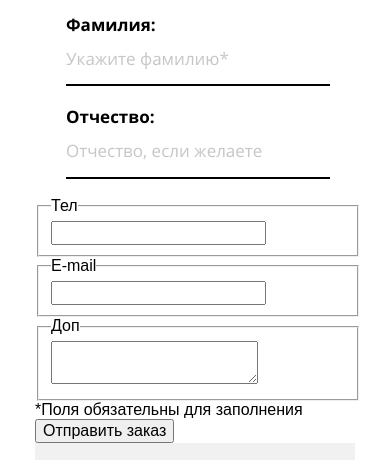
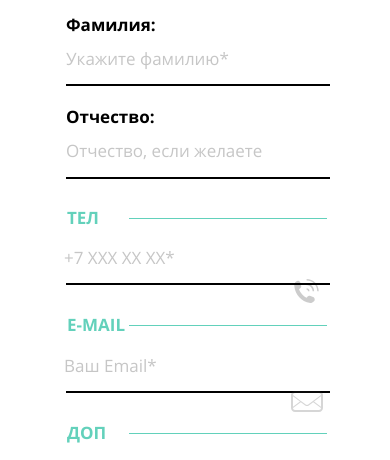
Before and after one commit to Arver1/Layour-Mishka, a website: page form.html in a window 390 px wide. Shown: the part 1109-1569 px from the top of the page. Drawn offline with Linux system fonts and the light colour scheme; files whose address does not match are found by name.

Commit message:
style field in mobil form

```diff
--- a/form.html
+++ b/form.html
@@ -102,12 +102,27 @@
 				<path d="M24.108,6.7c0.521-0.05,1.045-0.226,1.477-0.524c0.085-0.072,0.171-0.144,0.256-0.216c0.52-0.335,0.972-0.827,0.728-1.361 c-0.504-1.105-0.423-2.231-0.416-3.414c0.006-0.958-0.963-1.246-1.781-1.174c-0.723,0.063-2.168,0.581-2.175,1.52 c-0.006,0.993-0.071,2.016,0.109,2.992c-0.047,0.113-0.074,0.239-0.104,0.355c-0.055,0.212,0.016,0.42,0.142,0.59 c0,0.045,0.002,0.089,0.002,0.134c0.005,0.112,0.01,0.224,0.015,0.335c0.073,0.232,0.216,0.409,0.429,0.53 C23.178,6.7,23.668,6.742,24.108,6.7z"/>
 			</g>
 		</symbol>
+		<symbol id="tel_icon" viewBox="0 0 24.829 24.333">
+			<g>
+				<g id="UrwUhy_2_">
+					<g>
+						<path d="M17.321,24.333c-0.371,0-0.744,0-1.115,0c-4.904-0.58-8.497-2.857-11.11-5.772C2.473,15.637,0.402,11.875,0,6.817 c0-0.453,0-0.906,0-1.358c0.091-0.921,0.544-1.55,1.067-2.086c0.65-0.666,1.63-1.522,2.522-1.553 c0.659-0.022,1.78,0.451,2.232,1.066c0.388,0.53,0.595,1.59,0.775,2.378c0.185,0.797,0.6,1.95,0.485,2.717 C6.905,9.177,5.317,9.684,4.85,10.553c1.551,3.721,4.089,6.456,7.472,8.345c0.847-0.465,1.595-1.864,2.767-1.892 c0.428-0.012,0.972,0.209,1.406,0.34c0.477,0.143,0.891,0.326,1.311,0.484c0.705,0.266,1.957,0.621,2.378,1.213 c0.433,0.61,0.681,1.608,0.581,2.231C20.571,22.508,18.538,23.877,17.321,24.333z"/>
+					</g>
+				</g>
+				<path d="M12.529,1.528c5.949,0,10.771,4.822,10.771,10.771h1.529C24.829,5.507,19.323,0,12.529,0V1.528z"/>
+				<path d="M12.529,9.327v1.552c0.785,0,1.421,0.636,1.421,1.42h1.553C15.502,10.657,14.172,9.327,12.529,9.327z"/>
+				<path d="M12.529,6.246c3.345,0,6.056,2.71,6.056,6.054h1.588c0-4.22-3.422-7.641-7.644-7.641V6.246z"/>
+			</g>
+		</symbol>
+		<symbol id="email_icon" viewBox="0 0 32 32">
+			<path id="mail" fill="#333333" d="M28,5H4C1.791,5,0,6.792,0,9v13c0,2.209,1.791,4,4,4h24c2.209,0,4-1.791,4-4V9 C32,6.792,30.209,5,28,5z M2,10.25l6.999,5.25L2,20.75V10.25z M30,22c0,1.104-0.898,2-2,2H4c-1.103,0-2-0.896-2-2l7.832-5.875 l4.368,3.277c0.533,0.397,1.166,0.6,1.8,0.6c0.633,0,1.266-0.201,1.799-0.6l4.369-3.277L30,22L30,22z M30,20.75l-7-5.25l7-5.25 V20.75z M17.199,18.602c-0.35,0.263-0.763,0.4-1.199,0.4s-0.851-0.139-1.2-0.4L10.665,15.5l-0.833-0.625L2,9.001V9 c0-1.103,0.897-2,2-2h24c1.102,0,2,0.897,2,2L17.199,18.602z"/>
+		</symbol>
 	</svg>
 	<header class="page-header">
 		<h1 class="visually-hidden">Магазин &laquo;Мишка&raquo; - изделия ручной работы для дома</h1> <!-- скрыт -->
 		<nav class="main-nav">
 			<div class="main-nav__wrapper">
-				<a class="main-nav__link-logo">
+				<a class="main-nav__link-logo" href="index.html">
 					<picture>
 						<source media="(min-width: 1150px)" srcset="img/logo-desktop.svg" />
 						<source media="(min-width: 768px)" srcset="img/logo-tablet.svg" />
@@ -184,11 +199,19 @@
 			</fieldset>
 			<fieldset class="form-tel">
 				<legend class="form-tel__title">Тел</legend>
-				<input class="form-tel__field" type="tel" required>
+				<input class="form-tel__field" type="tel" id="tel" required>
+				<label class="form-tel__label" for="tel">Ваш номер телефона</label>
+				<svg class="form-tel__icon" width="25" height="24">
+					<use xmlns:href="http://www.w3.org/1999/xlink" xlink:href="#tel_icon"></use>
+				</svg>
 			</fieldset>
 			<fieldset class="form-email">
 				<legend class="form-email__title">E-mail</legend>
-				<input class="form-email__field" type="email" required>
+				<input class="form-email__field" type="email" id="email" required>
+				<label class="form-email__label" for="email">Ваша почта</label>
+				<svg class="form-email__icon" width="32" height="32">
+					<use xmlns:href="http://www.w3.org/1999/xlink" xlink:href="#email_icon"></use>
+				</svg>
 			</fieldset>
 			<fieldset class="form-extra">
 				<legend class="form-extra__title">Доп</legend>
@@ -211,5 +234,6 @@
 	</footer>
 	<script src="js/util.js"></script>
 	<script src="js/burger_menu.js"></script>
+	<script src="js/check_field.js"></script>
 </body>
 </html>
--- /dev/null
+++ b/js/check_field.js
@@ -0,0 +1,17 @@
+'use strict';
+(function(){
+	var formInitials = document.querySelectorAll('.form-initials__wrapper input');
+	for(var i = 0; i < formInitials.length; i++) {
+		formInitials[i].addEventListener('blur', function(evt) {
+			if(evt.target.value != '') {
+				if(!evt.target.classList.contains('form-initials__field-hide')) {
+					evt.target.classList.add(evt.target.className.split(' ')[0]+'-hide');
+				}
+			} else {
+				if(evt.target.classList.contains('form-initials__field-hide')) {
+					evt.target.classList.remove('form-initials__field-hide');
+				}
+			}
+		});
+	}
+})();
--- /dev/null
+++ b/less/blocks/form-email.less
@@ -0,0 +1,62 @@
+@keyframes scale_text {
+	to {
+		transform: scale(0);
+	}
+}
+.form-email {
+	border: none;
+	padding: 0;
+	position: relative;
+	&__title {
+		.font(17px;16px;bold;#63d1bb);
+		position: relative;
+		width: 260px;
+		margin: 0 30px 19px;
+		padding-right: 198px;
+		text-transform: uppercase;
+	}
+	&__title::before {
+		content: "";
+		display: block;
+		position: absolute;
+		width: 198px;
+		height: 1px;
+		background-color: #62d1bb;
+		right: 0;
+		top: 8px;
+	}
+	&__field {
+		.inline_block();
+		width: 260px;
+		margin: 0 29px 14px;
+		border: none;
+		border-bottom: 2px solid #000;
+		outline: none;
+		padding-bottom: 19px;
+	}
+	&__field:focus + label::before {
+		animation-name: scale_text;
+		animation-duration: 1s;
+		animation-fill-mode: forwards;
+	}
+	&__label {
+		font-size: 0;
+		position: relative;
+	}
+	&__label::before {
+		content: "Ваш Email*";
+		display: block;
+		width: 130px;
+		position: absolute;
+		.font(17px;18px;normal;#444);
+		top: -64px;
+		left: 27px;
+		opacity: 0.3;
+	}
+	&__icon {
+		position: absolute;
+		fill-opacity: 0.2;
+		top: 34px;
+		right: 36px;
+	}
+}
--- /dev/null
+++ b/less/blocks/form-extra.less
@@ -0,0 +1,38 @@
+@keyframes scale_text {
+	to {
+		transform: scale(0);
+	}
+}
+.form-extra {
+	border: none;
+	padding: 0;
+	margin-bottom: 10px;
+	&__title {
+		.font(17px;16px;bold;#63d1bb);
+		position: relative;
+		width: 260px;
+		margin: 0 30px 25px;
+		padding-right: 198px;
+		text-transform: uppercase;
+	}
+	&__title::before {
+		content: "";
+		display: block;
+		position: absolute;
+		width: 198px;
+		height: 1px;
+		background-color: #62d1bb;
+		right: 0;
+		top: 8px;
+	}
+	&__field {
+		outline: none;
+		border: 2px solid #444;
+		resize: none;
+		width: 260px;
+		height: 142px;
+		box-sizing: border-box;
+		margin-left: 28px;
+		padding: 17px 17px;
+	}
+}
--- a/less/blocks/form-initials.less
+++ b/less/blocks/form-initials.less
@@ -6,6 +6,7 @@
 .form-initials {
 	border: none;
 	padding: 0;
+	margin-bottom: 13px;
 	&__wrapper {
 		display: flex;
 		flex-wrap: wrap;
--- /dev/null
+++ b/less/blocks/form-tel.less
@@ -0,0 +1,62 @@
+@keyframes scale_text {
+	to {
+		transform: scale(0);
+	}
+}
+.form-tel {
+	border: none;
+	padding: 0;
+	position: relative;
+	&__title {
+		.font(17px;16px;bold;#63d1bb);
+		position: relative;
+		width: 260px;
+		margin: 0 30px 19px;
+		padding-right: 198px;
+		text-transform: uppercase;
+	}
+	&__title::before {
+		content: "";
+		display: block;
+		position: absolute;
+		width: 198px;
+		height: 1px;
+		background-color: #62d1bb;
+		right: 0;
+		top: 8px;
+	}
+	&__field {
+		.inline_block();
+		width: 260px;
+		margin: 0 29px 14px;
+		border: none;
+		border-bottom: 2px solid #000;
+		outline: none;
+		padding-bottom: 19px;
+	}
+	&__field:focus + label::before {
+		animation-name: scale_text;
+		animation-duration: 1s;
+		animation-fill-mode: forwards;
+	}
+	&__label {
+		font-size: 0;
+		position: relative;
+	}
+	&__label::before {
+		content: "+7 ХХХ ХХ ХХ*";
+		display: block;
+		width: 130px;
+		position: absolute;
+		.font(17px;18px;normal;#444);
+		top: -64px;
+		left: 27px;
+		opacity: 0.3;
+	}
+	&__icon {
+		position: absolute;
+		fill-opacity: 0.2;
+		top: 34px;
+		right: 40px;
+	}
+}
--- a/less/style.less
+++ b/less/style.less
@@ -23,3 +23,6 @@
 @import 'blocks/form-type.less';
 @import 'blocks/form-color.less';
 @import 'blocks/form-initials.less';
+@import 'blocks/form-tel.less';
+@import 'blocks/form-email.less';
+@import 'blocks/form-extra.less';
```
Also changed, not shown: catalog.html (+1 -1 lines), css/style.css.
